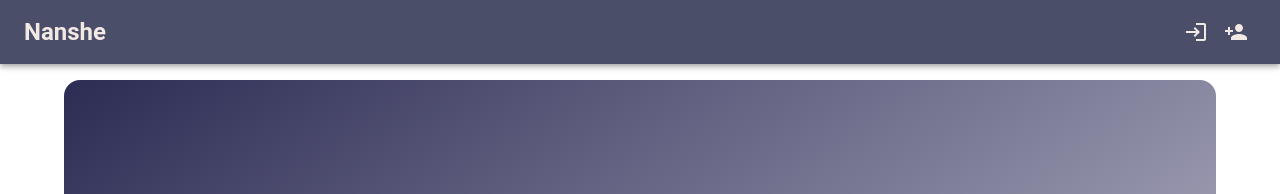
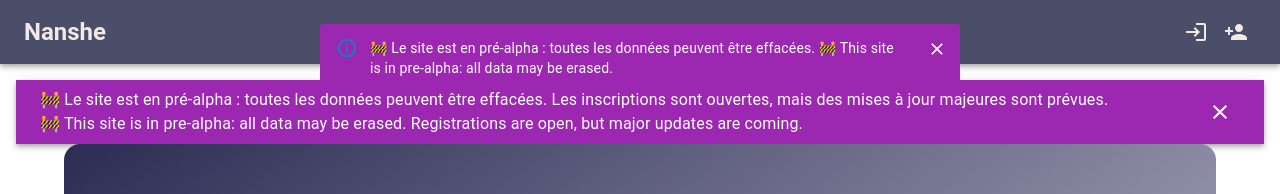
Before and after one commit to Lorenzo-chahid/nsh-frontend, a React (Create React App) app: page / in a window 1280 px wide. Shown: the top 194 px of the page. Built offline with nearby package versions, Linux system fonts and the light colour scheme.

Commit message:
banner warning

```diff
--- a/src/components/Home.jsx
+++ b/src/components/Home.jsx
@@ -9,8 +9,12 @@
   Button,
   Paper,
   Grid,
+  Snackbar,
+  Alert,
+  AppBar,
+  Toolbar,
 } from '@mui/material';
-import { Search as SearchIcon } from '@mui/icons-material';
+import { Search as SearchIcon, Close as CloseIcon } from '@mui/icons-material';
 import { getCategoriesFromInput } from '../categoryService';
 import Carousel from 'react-material-ui-carousel';
 import { motion } from 'framer-motion';
@@ -27,6 +31,8 @@
 const Home = () => {
   const [inputValue, setInputValue] = useState('');
   const [categories, setCategories] = useState([]);
+  const [notificationOpen, setNotificationOpen] = useState(true);
+  const [bannerVisible, setBannerVisible] = useState(true);
 
   const handleInputChange = e => {
     const value = e.target.value;
@@ -37,8 +43,63 @@
     setCategories(matchedCategories);
   };
 
+  const handleNotificationClose = () => {
+    setNotificationOpen(false);
+  };
+
+  const handleBannerClose = () => {
+    setBannerVisible(false);
+  };
+
   return (
     <div>
+      {/* Banderole d'information */}
+      {bannerVisible && (
+        <AppBar position="static" sx={{ bgcolor: 'secondary.main' }}>
+          <Toolbar
+            sx={{
+              display: 'flex',
+              justifyContent: 'space-between',
+              alignItems: 'center',
+              padding: '0 16px',
+            }}
+          >
+            <Typography variant="body1" sx={{ color: 'white' }}>
+              🚧 Le site est en pré-alpha : toutes les données peuvent être
+              effacées. Les inscriptions sont ouvertes, mais des mises à jour
+              majeures sont prévues.
+              <br />
+              🚧 This site is in pre-alpha: all data may be erased.
+              Registrations are open, but major updates are coming.
+            </Typography>
+            <IconButton onClick={handleBannerClose} sx={{ color: 'white' }}>
+              <CloseIcon />
+            </IconButton>
+          </Toolbar>
+        </AppBar>
+      )}
+
+      {/* Notification au chargement de la page */}
+      <Snackbar
+        open={notificationOpen}
+        autoHideDuration={10000}
+        onClose={handleNotificationClose}
+        anchorOrigin={{ vertical: 'top', horizontal: 'center' }}
+      >
+        <Alert
+          onClose={handleNotificationClose}
+          severity="info"
+          sx={{
+            width: '100%',
+            backgroundColor: 'secondary.main',
+            color: 'white',
+          }}
+        >
+          🚧 Le site est en pré-alpha : toutes les données peuvent être
+          effacées. 🚧 This site is in pre-alpha: all data may be erased.
+        </Alert>
+      </Snackbar>
+
       <Container maxWidth="lg">
         {/* Section 1: Header avec slogan et bouton d'inscription */}
         <Box
```
